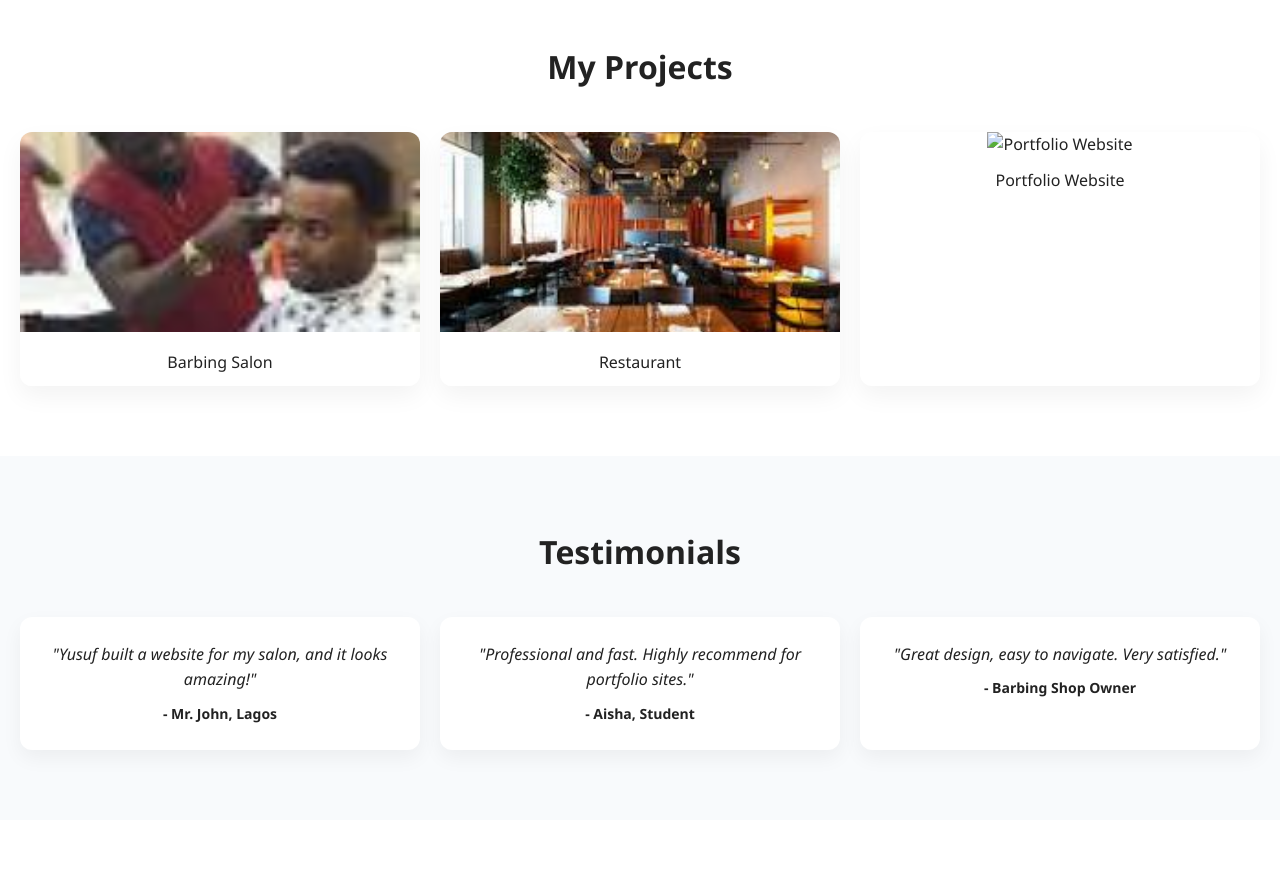
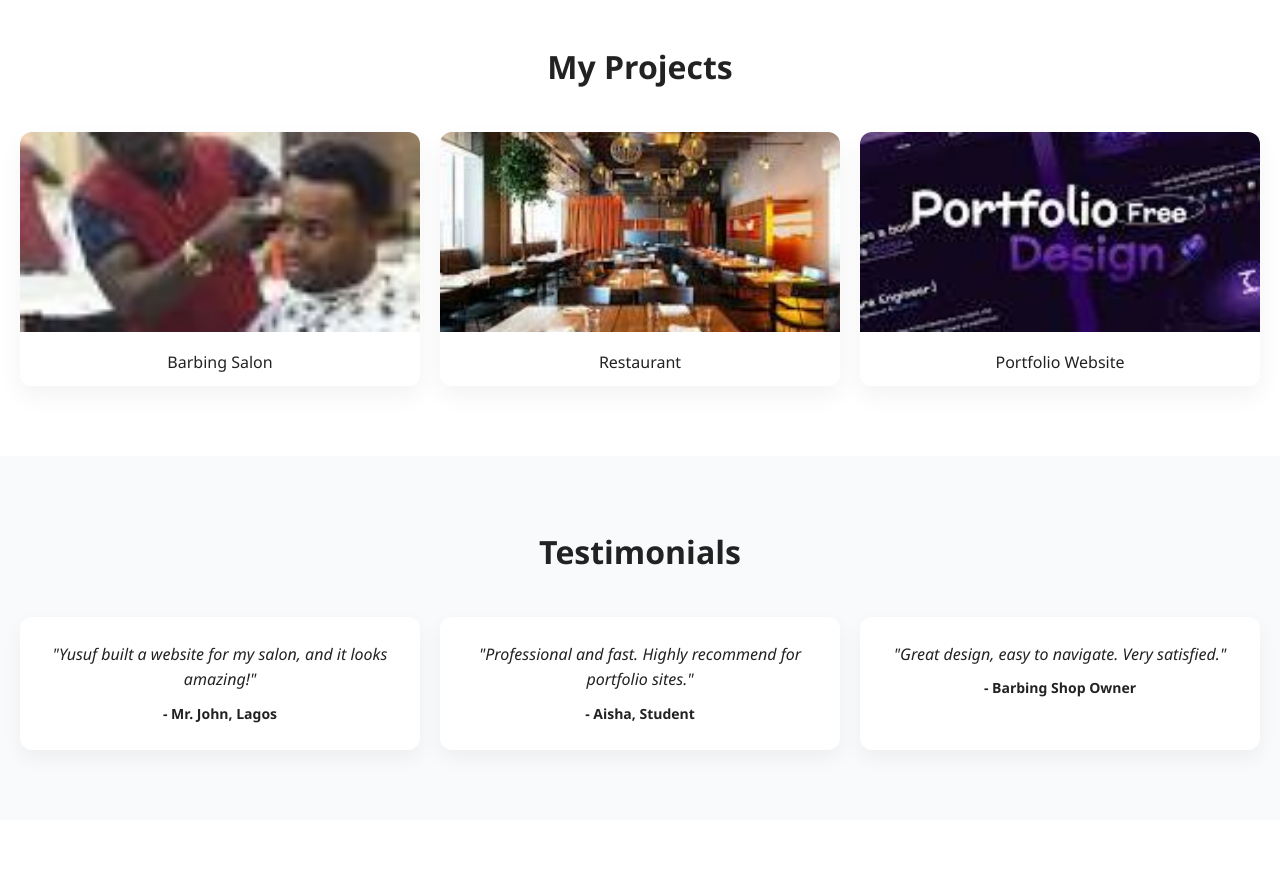
Before and after one commit to kingofpeace431-arch/portfolio-website, a plain HTML site: page index.html in a window 1280 px wide. Shown: the part 1460-2347 px from the top of the page. Drawn offline with Linux system fonts and the light colour scheme.

Commit message:
Update index.html

```diff
--- a/index.html
+++ b/index.html
@@ -77,7 +77,7 @@
         <p>Restaurant</p>
       </div>
       <div class="gallery-item">
-        <img src="images/portfolio1.jpg" alt="Portfolio Website">
+        <img src="port 1.jpg" alt="Portfolio Website">
         <p>Portfolio Website</p>
       </div>
     </div>
```
